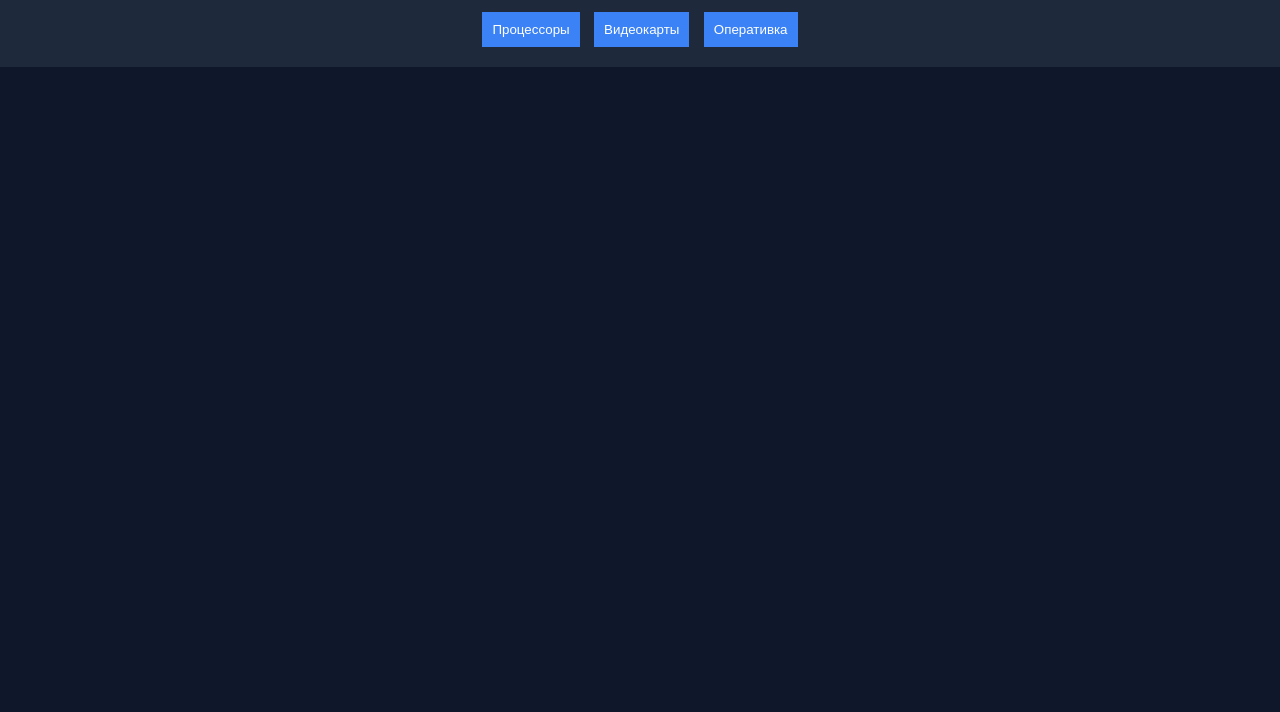
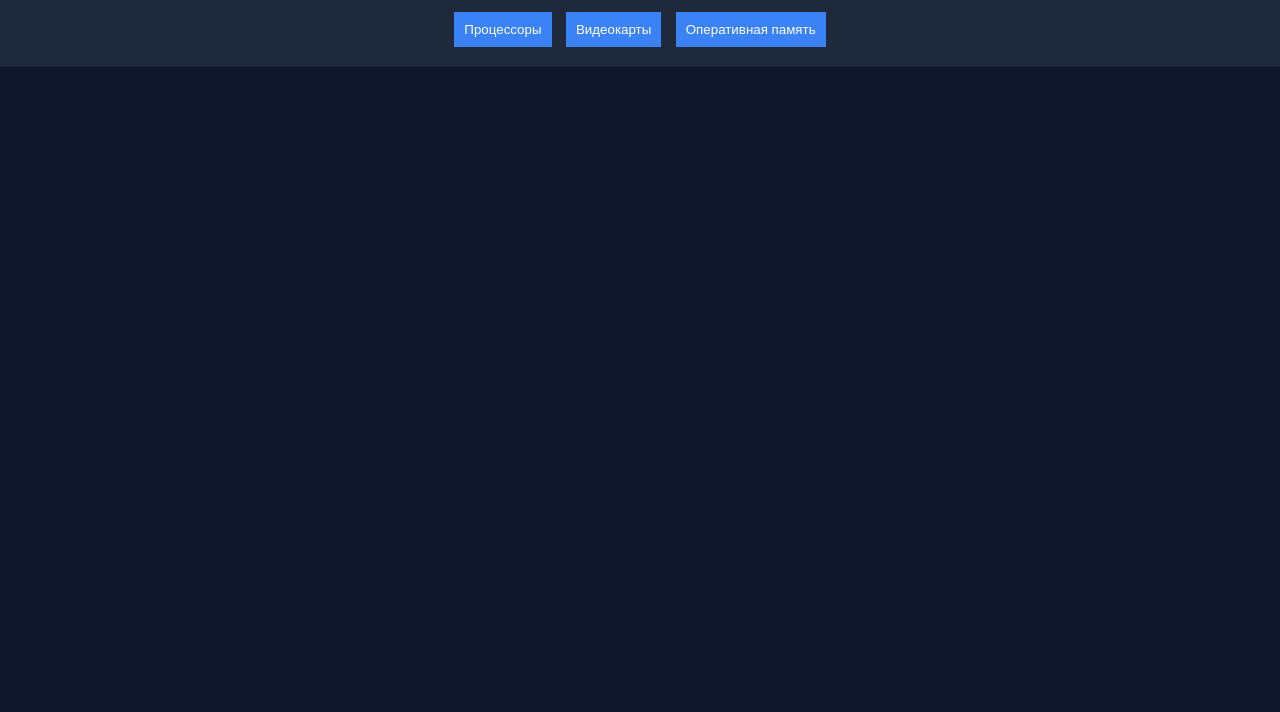
Before and after one commit to pudgeonelove/PCparts, a plain HTML site: page index.html in a window 1280 px wide. Shown: the part 88-800 px from the top of the page. Drawn offline with Linux system fonts and the light colour scheme.

Commit message:
Update index.html

```diff
--- a/index.html
+++ b/index.html
@@ -52,7 +52,7 @@
   <nav>
     <button onclick="showCategory('cpu')">Процессоры</button>
     <button onclick="showCategory('gpu')">Видеокарты</button>
-    <button onclick="showCategory('ram')">Оперативка</button>
+    <button onclick="showCategory('ram')">Оперативная память</button>
   </nav>
 </header>
 
```
